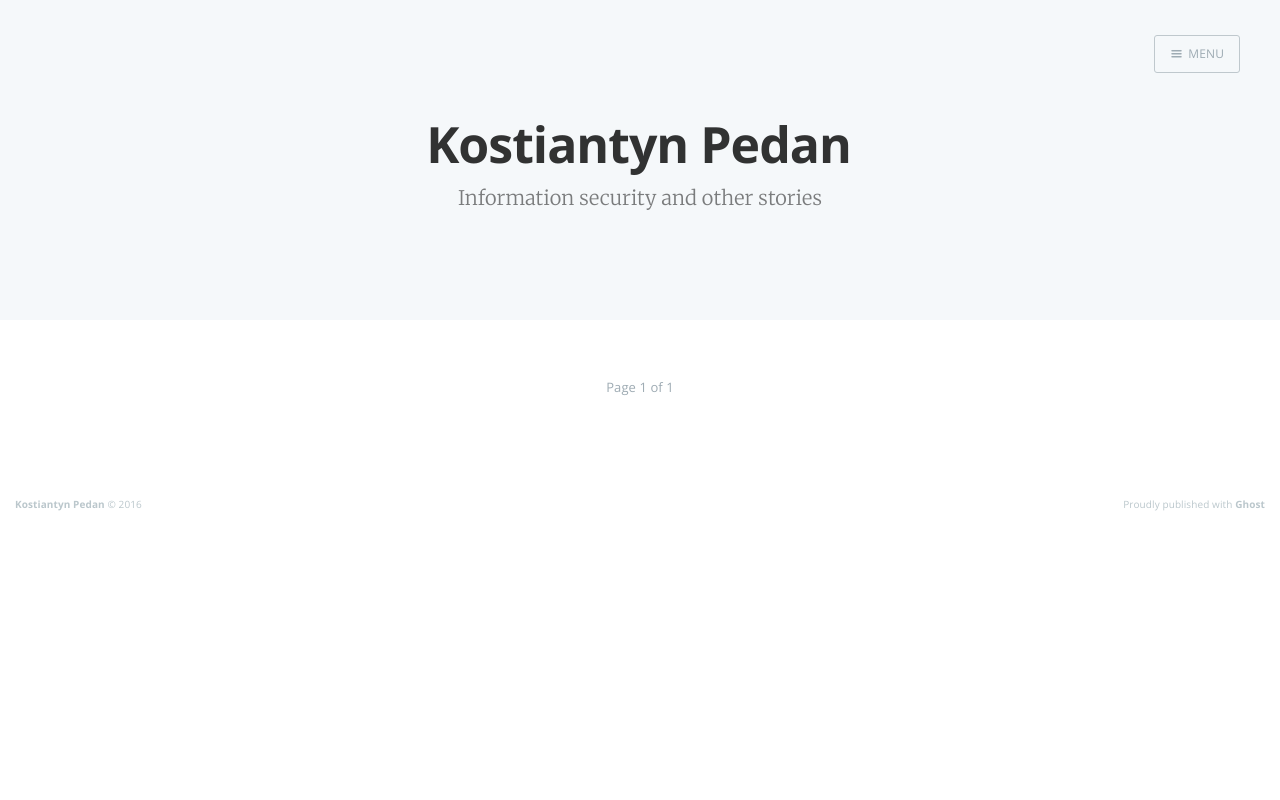
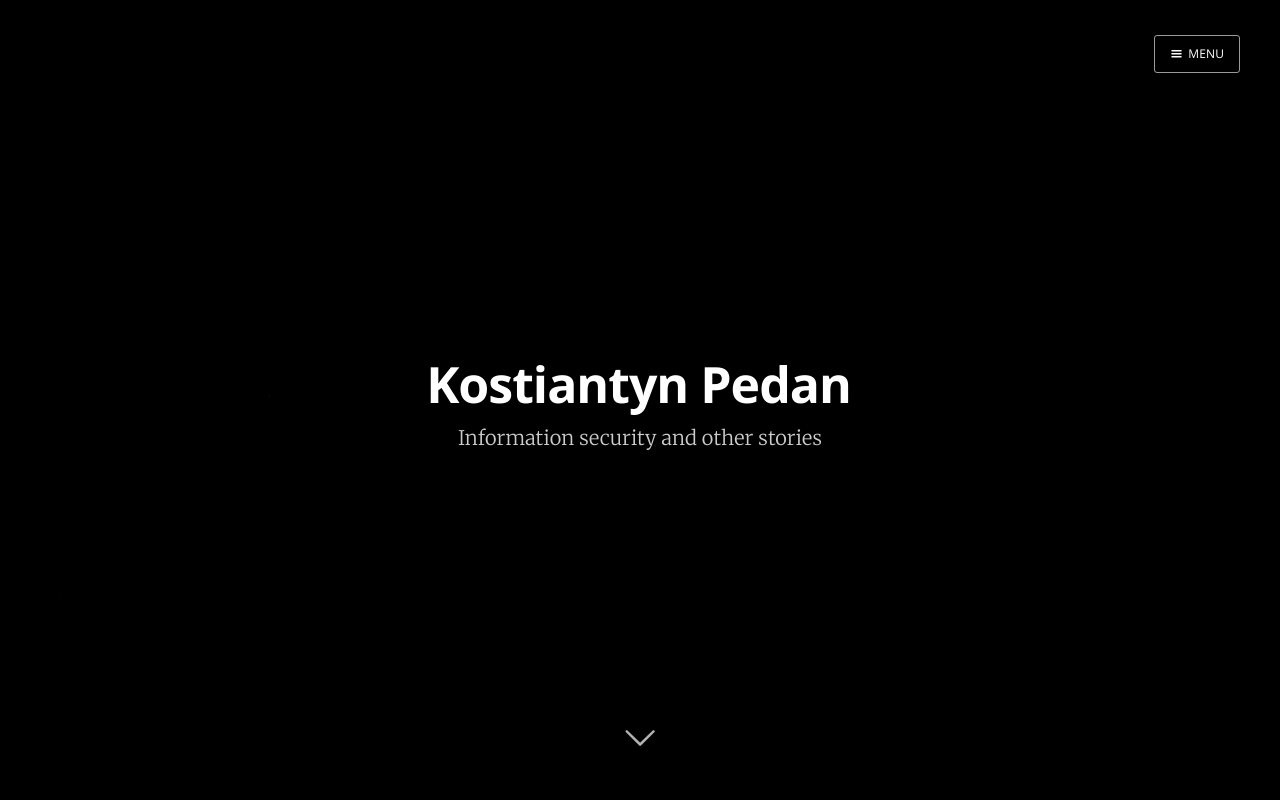
Before and after one commit to kpedan/kpedan.github.io, a plain HTML site: page index.html in a window 1280 px wide. Shown: the top 800 px of the page. Drawn offline with nearby package versions, Linux system fonts and the light colour scheme.

Commit message:
Blog update at 2016-06-04 15:34:01

```diff
--- a/index.html
+++ b/index.html
@@ -11,7 +11,7 @@
 
     <link rel="shortcut icon" href="favicon.ico">
 
-    <link rel="stylesheet" type="text/css" href="assets/css/screen.css?v=8d76c19e33">
+    <link rel="stylesheet" type="text/css" href="assets/css/screen.css?v=1219d30420">
     <link rel="stylesheet" type="text/css" href="http://fonts.googleapis.com/css?family=Merriweather:300,700,700italic,300italic%7COpen+Sans:700,400">
 
     <link rel="canonical" href="http://pedan.net/">
@@ -22,10 +22,12 @@
     <meta property="og:title" content="Kostiantyn Pedan">
     <meta property="og:description" content="Information security and other stories">
     <meta property="og:url" content="http://pedan.net/">
-    <meta name="twitter:card" content="summary">
+    <meta property="og:image" content="http://pedan.net/content/images/2016/06/black.png">
+    <meta name="twitter:card" content="summary_large_image">
     <meta name="twitter:title" content="Kostiantyn Pedan">
     <meta name="twitter:description" content="Information security and other stories">
     <meta name="twitter:url" content="http://pedan.net/">
+    <meta name="twitter:image:src" content="http://pedan.net/content/images/2016/06/black.png">
 
     <script type="application/ld+json">
 {
@@ -33,6 +35,7 @@
     "@type": "Website",
     "publisher": "Kostiantyn Pedan",
     "url": "http://pedan.net/",
+    "image": "http://pedan.net/content/images/2016/06/black.png",
     "description": "Information security and other stories"
 }
     </script>
@@ -58,7 +61,7 @@
     <div class="site-wrapper">
 
 
-<header class="main-header no-cover">
+<header class="main-header " style="background-image: url(content/images/2016/06/black.png)">
     <nav class="main-nav overlay clearfix">
 
             <a class="menu-button icon-menu" href="index.html#"><span class="word">Menu</span></a>
@@ -99,7 +102,7 @@
 
     <script type="text/javascript" src="https://code.jquery.com/jquery-1.12.0.min.js"></script>
 
-    <script type="text/javascript" src="assets/js/jquery.fitvids.js?v=8d76c19e33"></script>
-    <script type="text/javascript" src="assets/js/index.js?v=8d76c19e33"></script>
+    <script type="text/javascript" src="assets/js/jquery.fitvids.js?v=1219d30420"></script>
+    <script type="text/javascript" src="assets/js/index.js?v=1219d30420"></script>
 
 </body>
```
Also changed, not shown: content/images/2016/06/black.png (added).
